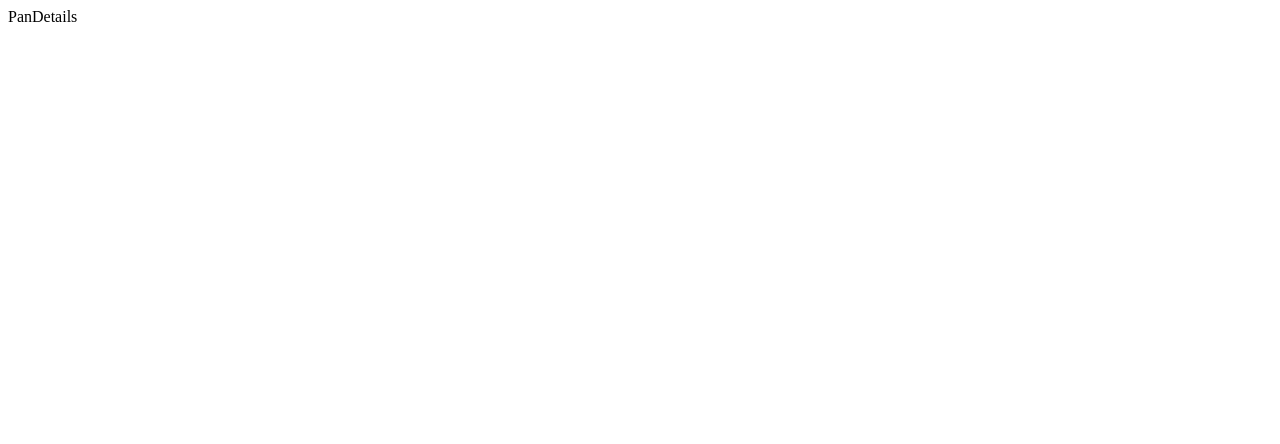
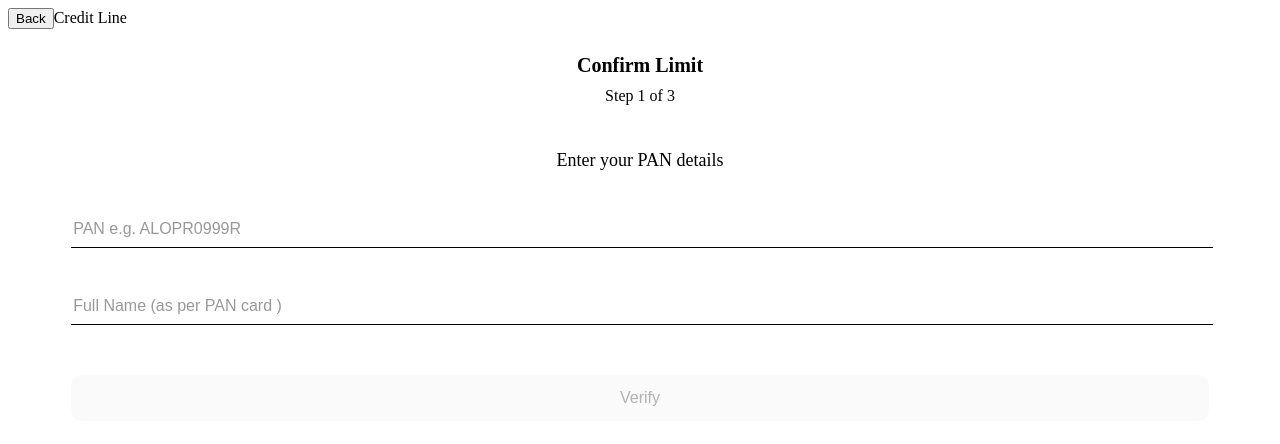
Before and after one commit to vaibhav-dew/fs-lending, a React (Create React App) app: page /credit-line/pan-details in a window 1280 px wide. Shown: the top 444 px of the page. Built offline with nearby package versions, Linux system fonts and the light colour scheme.

Commit message:
pan details added

```diff
--- a/src/containers/credit-line/landing-page/LandingPage.js
+++ b/src/containers/credit-line/landing-page/LandingPage.js
@@ -10,19 +10,14 @@ import {
   LPListItem,
   LPSteps
 } from "./Style";
-import { useHistory } from "react-router-dom";
-import { Redirect } from "react-router-dom";
-import Header from "./Header";
+import { Link } from "react-router-dom";
+import Navbar from "../../../components/navbar/Navbar";
 
-function LandingPage(props) {
-  const getStarted = () => {
-    console.log("click");
-  };
-
+const  LandingPage = () => {
   return (
     <React.Fragment>
       <LPContainer>
-        <Header />
+        <Navbar isExit title="Credit Line" />
         <LPHeader>Activate in 3 Simple Steps</LPHeader>
         <LPStepWrapper>
           <LPSteper>1</LPSteper>
@@ -47,7 +42,7 @@ function LandingPage(props) {
           <LPListItem>One Time Setup</LPListItem>
           <LPListItem>End to End Digital Process</LPListItem>
         </LPList>
-        <LPButton onClick={getStarted}>Get Started</LPButton>
+        <Link to='/credit-line/pan-details' style={{textDecoration:'none'}}><LPButton>Get Started</LPButton></Link>
       </LPContainer>
     </React.Fragment>
   );
--- a/src/containers/credit-line/landing-page/Style.js
+++ b/src/containers/credit-line/landing-page/Style.js
@@ -1,6 +1,6 @@
 import styled from 'styled-components';
 
-export const HeaderContainer = styled.div`
+export const HeaderContainer = styled.div `
     font-family:sans-serif;
     font-size:20px;
     background-color:#DCDCDC;
@@ -70,6 +70,7 @@ export const LPListItem = styled.li `
     margin:0 0 5px 30px;
     `;
 export const LPButton = styled.button `
+        outline:none;
         display: block;
         border:none;
         border-radius: 10px;
@@ -79,4 +80,4 @@ export const LPButton = styled.button `
         font-size: 16px;
         cursor: pointer;
         text-align: center;
-  `
+  `;
--- a/src/containers/credit-line/pan-details/PanDetails.js
+++ b/src/containers/credit-line/pan-details/PanDetails.js
@@ -1,7 +1,52 @@
-import React from "react";
+import React, { useState,useEffect, useCallback } from "react";
+import Navbar from "../../../components/navbar/Navbar";
+import {PDContainer,PDHeader, PDStepHeader,PDDetails,PDInput,PDButton} from './Style'
+import { Link } from "react-router-dom";
+import PropTypes from "prop-types";
 
-const PanDetails = () => {
-  return <div>PanDetails</div>;
+const PanDetails = (props) => {
+  const [panNumber,setPanNumber] = useState('');
+  const [panName,setPanName] = useState('');
+  const enabled = panNumber.length===10 && panName.length>0;
+  useEffect( () => {
+
+  })
+  const verifyPan = useCallback( () =>{
+    console.log(panName);
+    console.log(panNumber);
+    // fetch('https://testapi.karza.in/v2/pan',{
+    //   method:"POST"
+    // })
+    // .then(function (response) {
+    //     response.json().then(function (json) {
+    //         console.log(json)
+    //     })
+    // }).catch(function (error) {
+    //     console.log("invalid")
+    //     console.log(error)
+    // })
+
+  })
+  return (
+    <React.Fragment>
+      <PDContainer>
+        <Navbar isExit={false} title="Credit Line"/>
+        <PDHeader>Confirm Limit</PDHeader>
+        <PDStepHeader>Step 1 of 3</PDStepHeader>
+        <PDDetails>Enter your PAN details</PDDetails>
+        <PDInput placeholder="PAN e.g. ALOPR0999R" value={panNumber} onChange={e => setPanNumber(e.target.value)} maxLength="10" pattern="[A-Za-z]{5}\d{4}[A-Za-z]{1}"></PDInput>
+        <PDInput placeholder="Full Name (as per PAN card )" value={panName} onChange={e => setPanName(e.target.value)} ></PDInput>
+        <Link to='/credit-line/confirm-limit' style={{textDecoration:'none'}}>
+          <PDButton disabled={!enabled} onClick={verifyPan} >Verify</PDButton>
+        </Link>
+      </PDContainer>
+    </React.Fragment>
+  )
 };
 
+
+PanDetails.propTypes = {
+  panNumber: PropTypes.string,
+  panName: PropTypes.string
+};
 export default PanDetails;
--- /dev/null
+++ b/src/containers/credit-line/pan-details/Style.js
@@ -0,0 +1,50 @@
+import styled from 'styled-components';
+
+export const PDContainer = styled.div `
+    margin:0;
+    font-style:sans-serif;
+`;
+export const PDHeader = styled.h2 `
+        margin: 25px 0 10px 0;
+        font-size: 20px;
+        text-align:center;
+`;
+export const PDStepHeader = styled.p `
+    margin:0;
+    padding:0;
+    text-align:center;
+`;
+export const PDDetails = styled.h1 `
+        margin: 45px 0 10px 0;
+        font-size: 18px;
+        text-align:center;
+        font-weight:normal;
+`;
+
+export const PDInput = styled.input `
+    width:90%;
+    outline:none;
+    border: none;
+    border-bottom: 1px solid #000000;
+    display: block;
+    margin: 50px 0 0 5%;
+    padding-bottom:10px;
+    ::placeholder {
+      color: black;
+      opacity:0.4;
+      font-size:16px;
+    }
+  `;
+export const PDButton = styled.button `
+outline:none;
+display: block;
+border:none;
+margin-top:50px;
+border-radius: 10px;
+margin-left:5%;
+width: 90% ;
+padding: 14px 28px;
+font-size: 16px;
+cursor: pointer;
+text-align: center;
+`;
```
